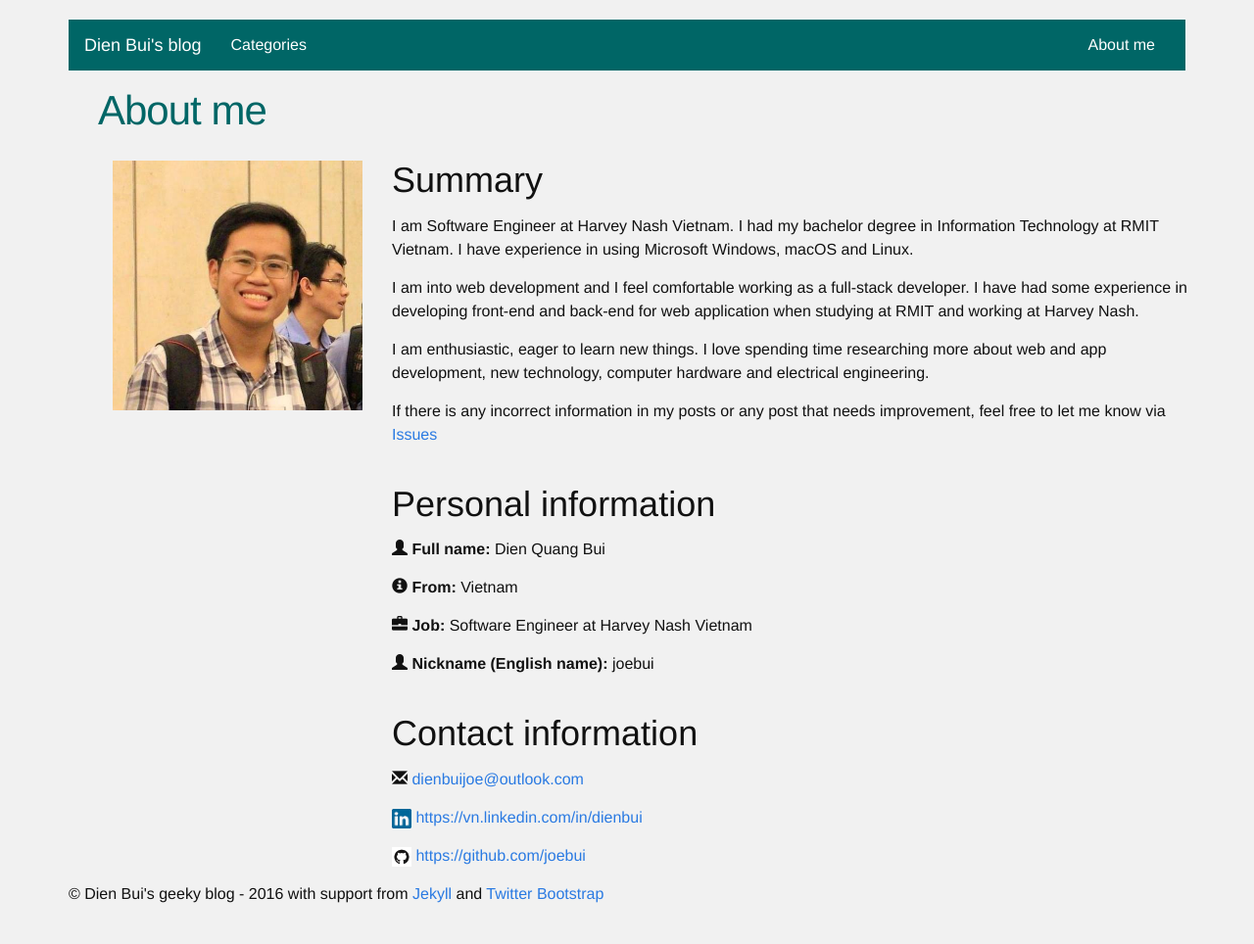
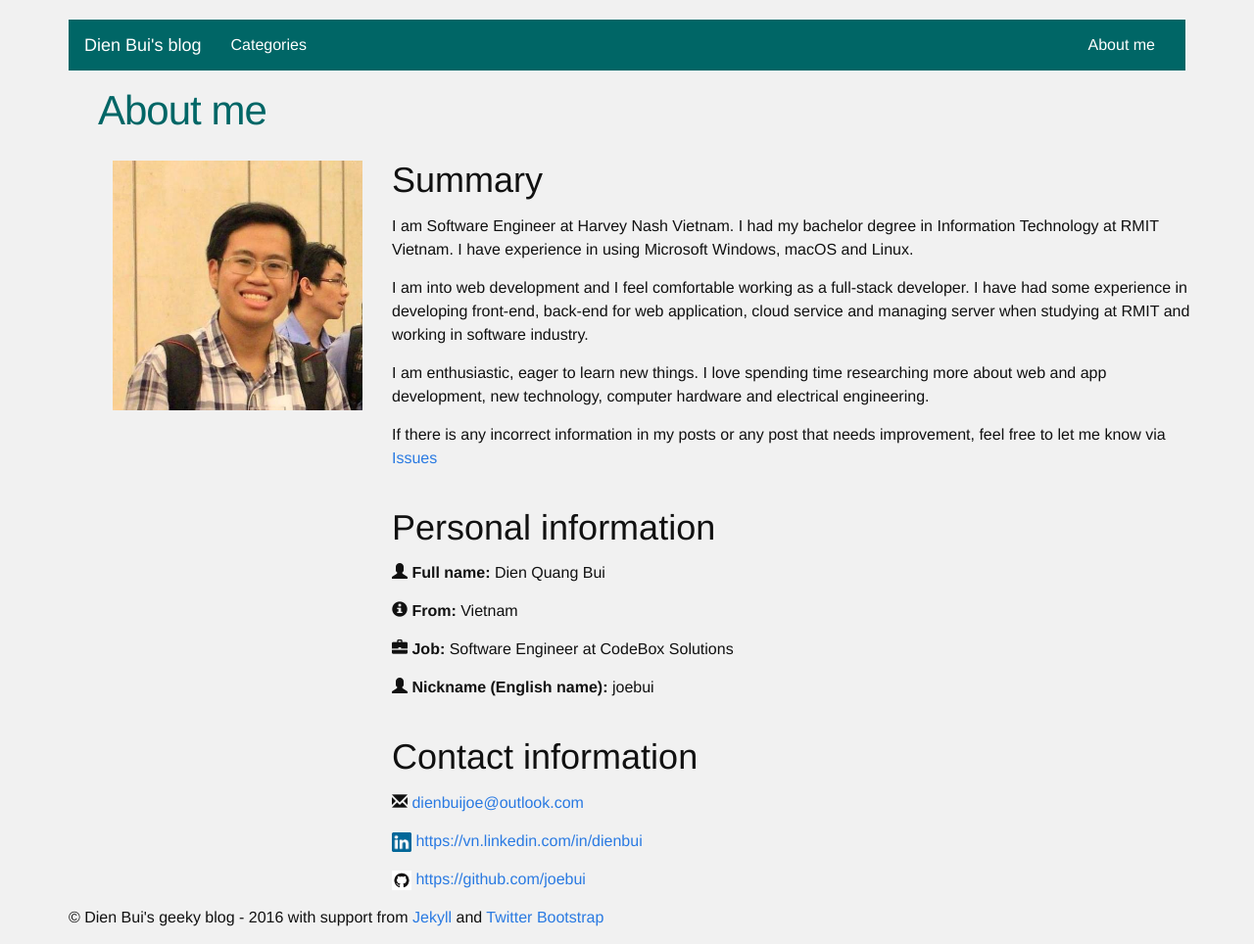
Before and after one commit to joebui/joebui.github.io, a Jekyll site: the page built from about.html, in a window 1280 px wide. Shown: the whole page at 98% size. Built offline with Jekyll 4.4.1, drawn with Linux system fonts in a browser that asks for light colours; before the commit the page ends 940 px from its top, so only the background shows below that.

Commit message:
update my info

```diff
--- a/about.html
+++ b/about.html
@@ -14,7 +14,7 @@ permalink: /about/
       I am Software Engineer at Harvey Nash Vietnam. I had my bachelor degree in Information Technology at RMIT Vietnam. I have experience in using Microsoft Windows, macOS and Linux.
     </p>
     <p>
-      I am into web development and I feel comfortable working as a full-stack developer. I have had some experience in developing front-end and back-end for web application when studying at RMIT and working at Harvey Nash.
+      I am into web development and I feel comfortable working as a full-stack developer. I have had some experience in developing front-end, back-end for web application, cloud service and managing server when studying at RMIT and working in software industry.
     </p>
     <p>
       I am enthusiastic, eager to learn new things. I love spending time researching more about web and app development, new technology, computer hardware and electrical engineering.
@@ -28,7 +28,7 @@ permalink: /about/
     <h1>Personal information</h1>
     <p><span class="glyphicon glyphicon-user" aria-hidden="true"></span> <strong>Full name: </strong> Dien Quang Bui</p>
     <p><span class="glyphicon glyphicon-info-sign" aria-hidden="true"></span> <strong>From: </strong> Vietnam</p>
-    <p><span class="glyphicon glyphicon-briefcase" aria-hidden="true"></span> <strong>Job: </strong> Software Engineer at Harvey Nash Vietnam</p>
+    <p><span class="glyphicon glyphicon-briefcase" aria-hidden="true"></span> <strong>Job: </strong> Software Engineer at CodeBox Solutions</p>
     <p><span class="glyphicon glyphicon-user" aria-hidden="true"></span> <strong>Nickname (English name): </strong> joebui</p>
 
     <br>
```
